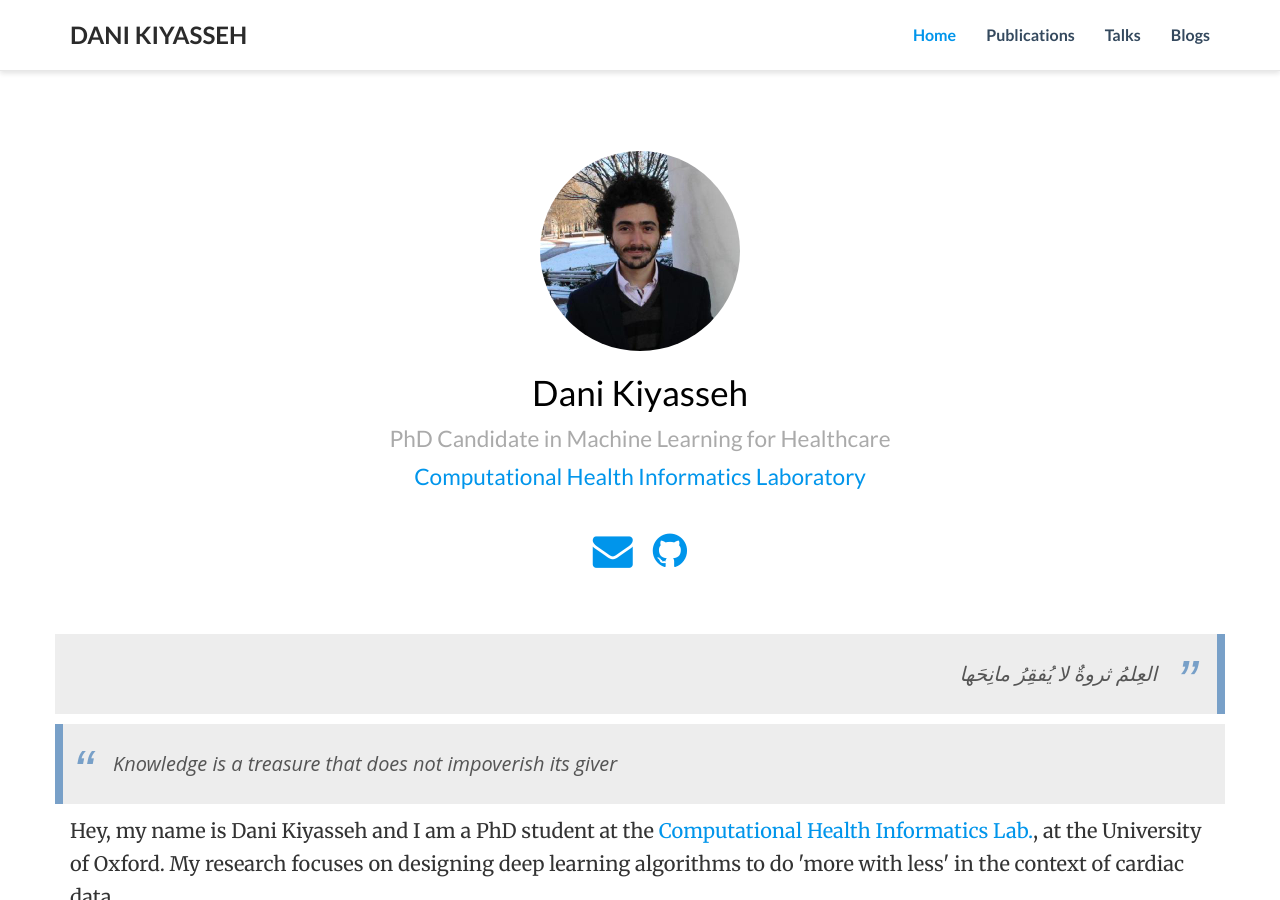
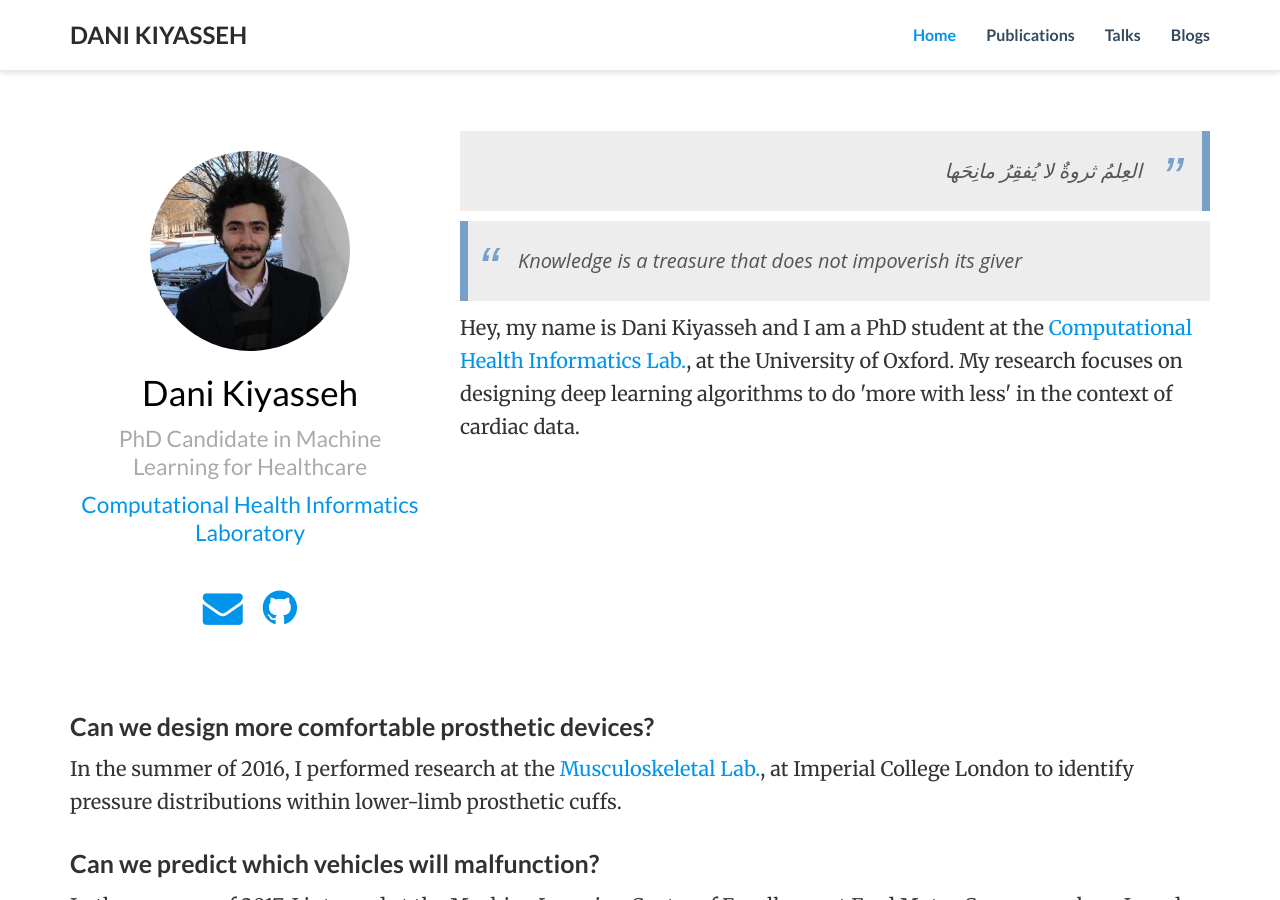
Before and after one commit to danikiyasseh/danikiyasseh.github.io, a Jekyll site: the page index.html, which Jekyll copies as it is, in a window 1280 px wide and 900 px high. Built offline with Jekyll 4.4.1, drawn with Linux system fonts in a browser that asks for light colours; nearby versions of some CDN libraries; a style sheet for code colours, icons or effects is not loaded.

Commit message:
Update index.html

```diff
--- a/index.html
+++ b/index.html
@@ -94,7 +94,7 @@
 
 	<div class="row" itemprop="author" itemscope itemtype="http://schema.org/Person" itemref="person-email person-address">
 <!-- 		xs-12 col-md-4 col-lg-4 col-xl-4 -->
-		<div class="col-12">
+		<div class="col-xs-12 col-md-4 col-lg-4">
 			<div id="profile">
 
 				<div class="portrait" style="background-image: url('https://danikiyasseh.github.io/img/portrait.jpeg');">
@@ -151,7 +151,7 @@
 
 		<!-- <div class="blurb"> -->
 <!-- 		xs-12 col-sm-12 col-md-8 col-lg-8 col-xl-8 -->
-		<div class="col-12 align-self-center">
+		<div class="col-xs-12 col-sm-12 col-md-8 col-lg-8">
 
 			<div class='quotes'>
 				<blockquote dir="rtl" lang="ar" >
@@ -161,24 +161,16 @@
 					Knowledge is a treasure that does not impoverish its giver
 				</blockquote>
 			</div>
+
+			<p>Hey, my name is Dani Kiyasseh and I am a PhD student at the <a href="http://www.robots.ox.ac.uk/~davidc/" target="_blank">Computational Health Informatics Lab.</a>, at the University of Oxford.
+				My research focuses on designing deep learning algorithms to do 'more with less' in the context of cardiac data.
+			</p>
+
 		</div>
 	</div>
 
 	<div class="row">
 		<div class="col-xs-12 col-sm-12 col-md-12 col-lg-12 col-xl-12">
-
-		<!-- 	<div class='quotes'>
-		<blockquote dir="rtl" lang="ar" >
-		العِلمُ ثروةٌ لا يُفقِرُ مانِحَها
-		</blockquote>
-		<blockquote dir="ltr" lang="en">
-		Knowledge is a treasure that does not impoverish its giver
-		</blockquote>
-		</div> -->
-
-		<p>Hey, my name is Dani Kiyasseh and I am a PhD student at the <a href="http://www.robots.ox.ac.uk/~davidc/" target="_blank">Computational Health Informatics Lab.</a>, at the University of Oxford.
-			My research focuses on designing deep learning algorithms to do 'more with less' in the context of cardiac data.
-		</p>
 
 		<h3>Can we design more comfortable prosthetic devices?</h3>
 
```
